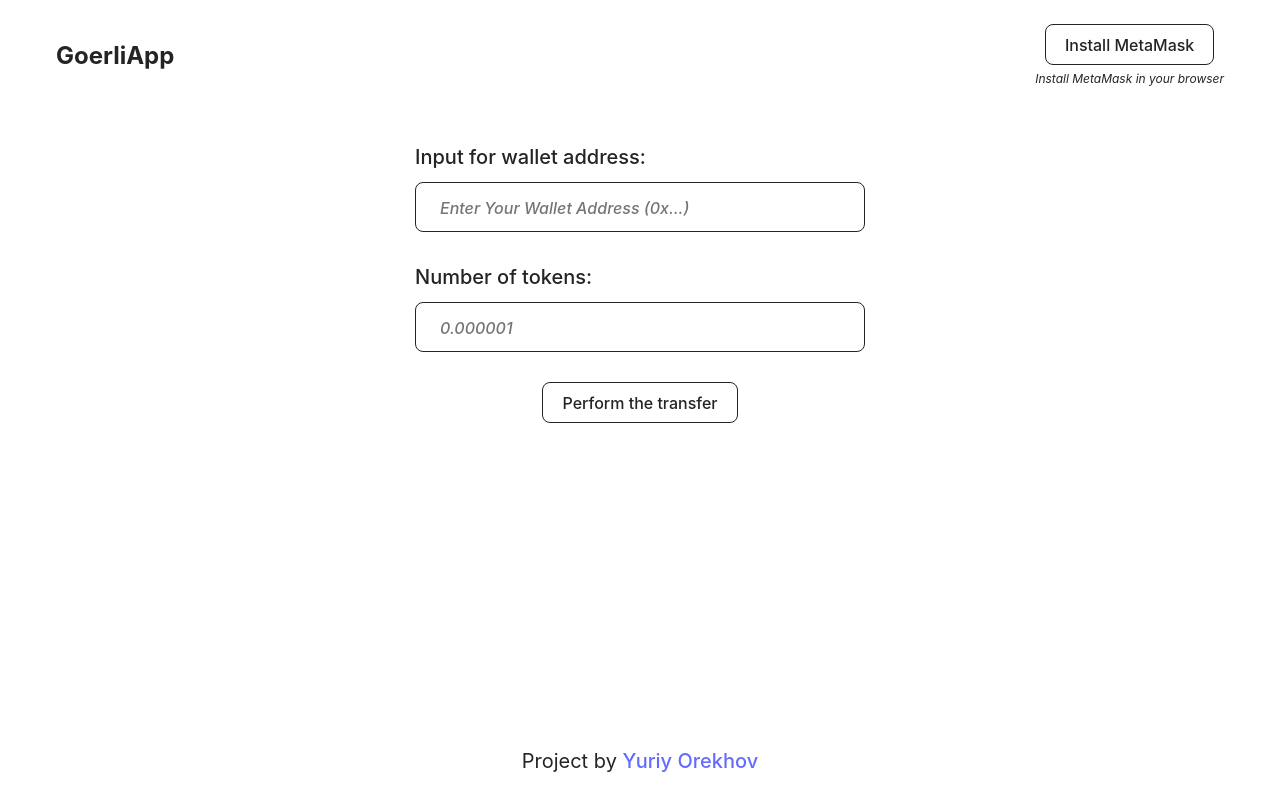
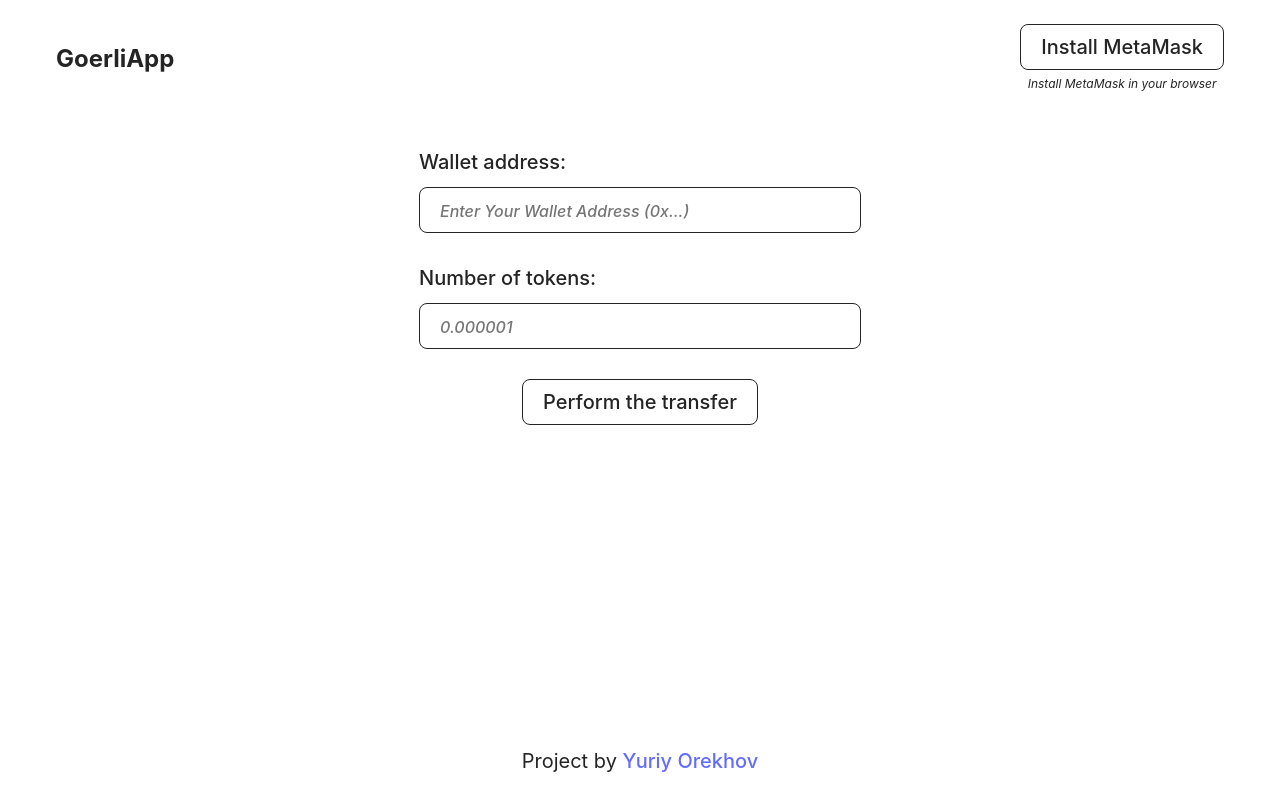
Before and after one commit to yuriy-o/GoerliWalletApp, a React (Vite) app: page / in a window 1280 px wide. Built offline with nearby package versions, Linux system fonts and the light colour scheme.

Commit message:
adds minor changes

```diff
--- a/src/App.css
+++ b/src/App.css
@@ -1,8 +1,8 @@
 #root {
   min-height: calc(100vh - 60px);
   margin: 0 auto;
-  padding-left: 1rem;
-  padding-right: 1rem;
+  padding-left: 16px;
+  padding-right: 16px;
   text-align: center;
   display: flex;
   flex-direction: column;
@@ -12,7 +12,7 @@
   #root {
     width: 1280px;
     min-height: 100vh;
-    padding-left: 2rem;
-    padding-right: 2rem;
+    padding-left: 32px;
+    padding-right: 32px;
   }
 }
--- a/src/components/ConnectWalletButton/ConnectWalletButton.css
+++ b/src/components/ConnectWalletButton/ConnectWalletButton.css
@@ -1,19 +1,19 @@
 button {
-  font-size: 0.8em;
+  font-size: 16px;
   font-weight: 500;
   font-family: inherit;
   color: #242424;
 
   border: 1px solid #242424;
   border-radius: 8px;
-  padding: 0.5em 1em;
+  padding: 8px 16px;
   background-color: rgba(255, 255, 255, 0.87);
 
   transition: border-color 0.25s;
 
   @media screen and (min-width: 480px) {
-    font-size: 1em;
-    padding: 0.6em 1.2em;
+    font-size: 20px;
+    padding: 10px 20px;
   }
 }
 button:hover,
--- a/src/components/ConnectWalletButton/ConnectWalletButton.jsx
+++ b/src/components/ConnectWalletButton/ConnectWalletButton.jsx
@@ -11,7 +11,6 @@ const ConnectWalletButton = () => {
 
   const connectWallet = async () => {
     if (!metaMaskInstalled) {
-      // Виводимо повідомлення про встановлення MetaMask
       setMetaMaskInstalled(false);
       return;
     }
--- a/src/components/Main/Main.css
+++ b/src/components/Main/Main.css
@@ -31,14 +31,14 @@
 .input {
   max-width: 400px;
 
-  font-size: 1em;
+  font-size: 16px;
   font-weight: 500;
   font-family: inherit;
   color: #242424;
 
   border: 1px solid #242424;
   border-radius: 8px;
-  padding: 0.6em 1.2em;
+  padding: 10px 20px;
   background-color: rgba(255, 255, 255, 0.87);
 
   @media screen and (min-width: 480px) {
--- a/src/components/Main/Main.jsx
+++ b/src/components/Main/Main.jsx
@@ -17,7 +17,7 @@ const Main = () => {
     e.preventDefault();
 
     if (!isValidWalletAddress(walletAddress)) {
-      toast.error('Введено неправильний формат адреси гаманця', {
+      toast.error('Invalid wallet address format', {
         closeButton: true,
       });
       return;
@@ -31,15 +31,17 @@ const Main = () => {
       tokensAmount > 100000 ||
       tokensAmount % 10 !== 0
     ) {
-      toast.error('Введено неправильну кількість токенів', {
+      toast.error('Invalid number of tokens', {
         closeButton: true,
       });
       return;
     }
 
-    // Логіка для здійснення трансферу...
-    console.log(`Передано ${tokensAmount} токенів з адреси ${walletAddress}`);
-    toast.success(`Трансфер ${tokensAmount} токенів виконано успішно`, {
+    // Logic for performing the transfer...
+    console.log(
+      `Transferred ${tokensAmount} tokens from address ${walletAddress}`
+    );
+    toast.success(`Transfer of ${tokensAmount} tokens successful`, {
       closeButton: true,
     });
   };
@@ -49,7 +51,7 @@ const Main = () => {
       <h1 className="pageTitle">My Goerli Wallet App</h1>
       <form className="form" onSubmit={handleFormSubmit}>
         <label className="label">
-          <p className="label-description">Input for wallet address:</p>
+          <p className="label-description">Wallet address:</p>
           <input
             className="input"
             type="text"
```
